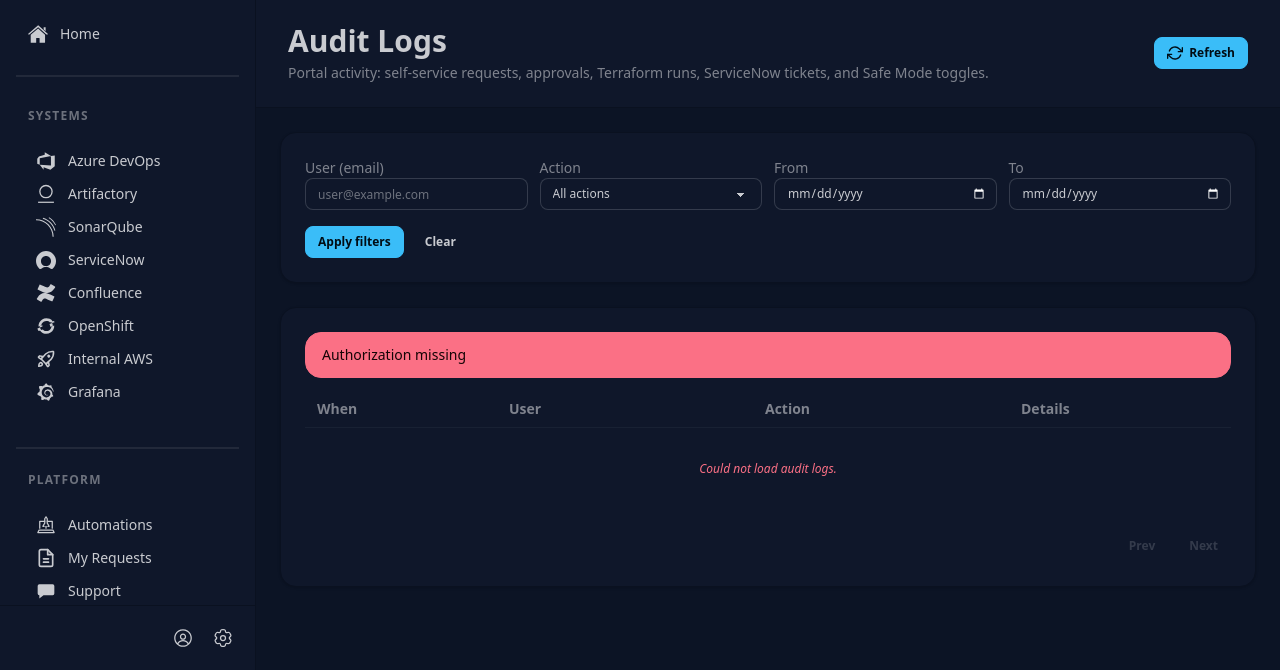
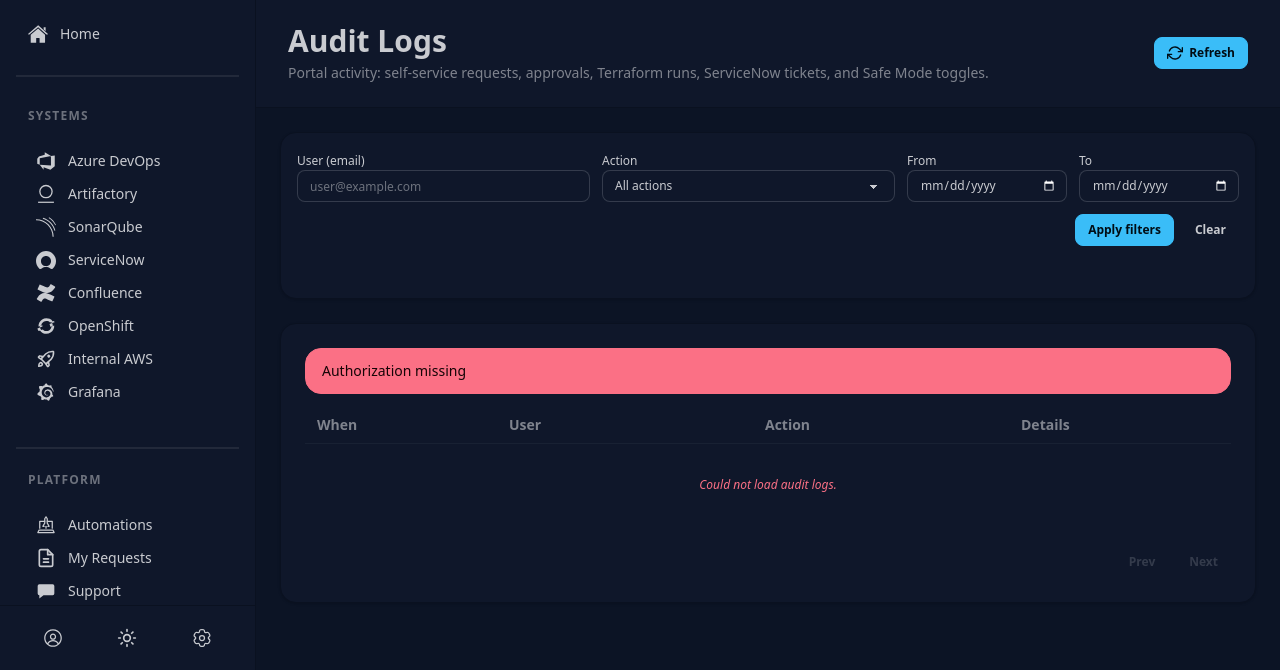
Before and after one commit to mishgoldenberg/devops-idp, a FastAPI app: template frontend/templates/audit-logs.html in a window 1280 px wide. Shown: the part 130-800 px from the top of the page. Run offline with FastAPI, Linux system fonts and the light colour scheme; the template is opened without the code that fills it, so the values that code supplies are empty; some libraries are stand-ins or nearby versions.

Commit message:
fix ui and bugs

```diff
--- a/frontend/templates/partials/components/audit-logs-container.html
+++ b/frontend/templates/partials/components/audit-logs-container.html
@@ -21,40 +21,46 @@
 
 	<div class="page-content">
 		<section class="section-card">
-			<div class="card-body gap-4">
-				<div class="grid grid-cols-1 md:grid-cols-4 gap-3">
-					<div class="form-control">
-						<label class="label pt-0" for="audit-filter-user">
-							<span class="label-text">User (email)</span>
-						</label>
-						<input id="audit-filter-user" type="text" class="input input-bordered input-sm" placeholder="user@example.com" />
-					</div>
-					<div class="form-control">
-						<label class="label pt-0" for="audit-filter-action">
-							<span class="label-text">Action</span>
-						</label>
-						<select id="audit-filter-action" class="select select-bordered select-sm">
+			<div class="card-body p-4">
+				<!-- Single horizontal filter row. Wraps cleanly on narrow widths; every
+				     input + button is btn-sm/input-sm sized so heights match. -->
+				<div class="flex flex-wrap items-end gap-3">
+					<label class="form-control min-w-[14rem] flex-1">
+						<span class="label-text text-xs mb-1">User (email)</span>
+						<input
+							id="audit-filter-user"
+							type="text"
+							class="input input-bordered input-sm w-full"
+							placeholder="user@example.com"
+						/>
+					</label>
+					<label class="form-control min-w-[12rem] flex-1">
+						<span class="label-text text-xs mb-1">Action</span>
+						<select id="audit-filter-action" class="select select-bordered select-sm w-full">
 							<option value="">All actions</option>
 						</select>
-					</div>
-					<div class="form-control">
-						<label class="label pt-0" for="audit-filter-from">
-							<span class="label-text">From</span>
-						</label>
-						<input id="audit-filter-from" type="date" class="input input-bordered input-sm" />
-					</div>
-					<div class="form-control">
-						<label class="label pt-0" for="audit-filter-to">
-							<span class="label-text">To</span>
-						</label>
-						<input id="audit-filter-to" type="date" class="input input-bordered input-sm" />
+					</label>
+					<label class="form-control w-40">
+						<span class="label-text text-xs mb-1">From</span>
+						<input id="audit-filter-from" type="date" class="input input-bordered input-sm w-full" />
+					</label>
+					<label class="form-control w-40">
+						<span class="label-text text-xs mb-1">To</span>
+						<input id="audit-filter-to" type="date" class="input input-bordered input-sm w-full" />
+					</label>
+					<div class="flex items-center gap-2 ml-auto">
+						<button id="audit-apply" type="button" class="btn btn-sm btn-primary">
+							Apply filters
+						</button>
+						<button id="audit-clear" type="button" class="btn btn-sm btn-ghost">
+							Clear
+						</button>
 					</div>
 				</div>
-				<div class="flex flex-wrap items-center gap-2">
-					<button id="audit-apply" type="button" class="btn btn-sm btn-primary">Apply filters</button>
-					<button id="audit-clear" type="button" class="btn btn-sm btn-ghost">Clear</button>
-					<div id="audit-status" class="ml-auto text-sm text-base-content/60"></div>
-				</div>
+				<div
+					id="audit-status"
+					class="text-xs text-base-content/60 mt-3 min-h-[1rem]"
+				></div>
 			</div>
 		</section>
 
--- a/frontend/templates/partials/components/sidebar.html
+++ b/frontend/templates/partials/components/sidebar.html
@@ -442,9 +442,9 @@
 		</div>
 		{% endif %}
 	</nav>
-	<!-- Footer: profile avatar + settings (notifications bell lives in the top banner) -->
+	<!-- Footer: profile, theme toggle, settings. Notifications bell lives in the top banner. -->
 	<div
-		class="py-4 px-4 border-t border-base-300 flex items-center justify-end gap-2"
+		class="py-4 px-4 border-t border-base-300 flex items-center justify-around"
 	>
 		<a href="/ui/profile" class="btn btn-ghost btn-circle btn-sm" title="Profile">
 			{% if user.avatar_url %}
@@ -469,6 +469,44 @@
 			{% endif %}
 		</a>
 
+		<button
+			id="sidebar-theme-toggle"
+			type="button"
+			class="btn btn-ghost btn-circle btn-sm"
+			title="Toggle theme"
+			aria-label="Toggle theme"
+		>
+			<!-- Sun — shown in dark mode to invite switching to light -->
+			<svg
+				data-theme-icon="sun"
+				viewBox="0 0 24 24"
+				class="w-5 h-5 hidden"
+				fill="none"
+				stroke="currentColor"
+				stroke-width="2"
+				stroke-linecap="round"
+				stroke-linejoin="round"
+				aria-hidden="true"
+			>
+				<circle cx="12" cy="12" r="4" />
+				<path d="M12 2v2M12 20v2M4.93 4.93l1.41 1.41M17.66 17.66l1.41 1.41M2 12h2M20 12h2M4.93 19.07l1.41-1.41M17.66 6.34l1.41-1.41" />
+			</svg>
+			<!-- Moon — shown in light mode to invite switching to dark -->
+			<svg
+				data-theme-icon="moon"
+				viewBox="0 0 24 24"
+				class="w-5 h-5 hidden"
+				fill="none"
+				stroke="currentColor"
+				stroke-width="2"
+				stroke-linecap="round"
+				stroke-linejoin="round"
+				aria-hidden="true"
+			>
+				<path d="M21 12.79A9 9 0 1111.21 3 7 7 0 0021 12.79z" />
+			</svg>
+		</button>
+
 		<a href="/ui/settings" class="btn btn-ghost btn-circle btn-sm" title="Settings">
 			<svg
 				viewBox="0 0 24 24"
@@ -491,7 +529,9 @@
 	// Runs on every page load to apply the persisted theme and UI density
 	// before first paint. Both preferences hydrate from localStorage for a
 	// flash-free F5, with server-side values as the cross-device fallback.
-	// The toggle UIs live on the Settings page; this script only applies.
+	// The sidebar theme toggle (bottom-left) and the Settings page both drive
+	// the same ``portal-theme`` / ``portal-density`` LS keys, so changes stay
+	// in sync across tabs and pages.
 	(function () {
 		const root = document.documentElement;
 		const serverTheme = {{ (user.preferred_theme or '')|tojson }};
@@ -503,7 +543,8 @@
 			theme = serverTheme;
 			try { localStorage.setItem(themeKey, serverTheme); } catch (_) {}
 		}
-		root.setAttribute("data-theme", theme || "night");
+		theme = theme === "light" ? "light" : "night";
+		root.setAttribute("data-theme", theme);
 
 		const densityKey = "portal-density";
 		let density = localStorage.getItem(densityKey);
@@ -513,5 +554,35 @@
 		}
 		if (density !== "compact") density = "comfortable";
 		root.setAttribute("data-density", density);
+
+		// Sidebar theme toggle (sun/moon button between Profile and Settings).
+		const toggleBtn = document.getElementById("sidebar-theme-toggle");
+		if (!toggleBtn) return;
+		const sunIcon = toggleBtn.querySelector('[data-theme-icon="sun"]');
+		const moonIcon = toggleBtn.querySelector('[data-theme-icon="moon"]');
+
+		function paintIcon() {
+			const dark = root.getAttribute("data-theme") !== "light";
+			sunIcon?.classList.toggle("hidden", !dark);
+			moonIcon?.classList.toggle("hidden", dark);
+		}
+		paintIcon();
+
+		toggleBtn.addEventListener("click", async () => {
+			const next = root.getAttribute("data-theme") === "light" ? "night" : "light";
+			root.setAttribute("data-theme", next);
+			try { localStorage.setItem(themeKey, next); } catch (_) {}
+			paintIcon();
+			try {
+				await fetch("/api/me/theme", {
+					method: "PUT",
+					credentials: "same-origin",
+					headers: { "Content-Type": "application/json" },
+					body: JSON.stringify({ theme: next }),
+				});
+			} catch (_err) {
+				// Non-fatal: LS already reflects the new value; sync resumes next change.
+			}
+		});
 	})();
 </script>
```
Also changed, not shown: frontend/static/css/output.css.
